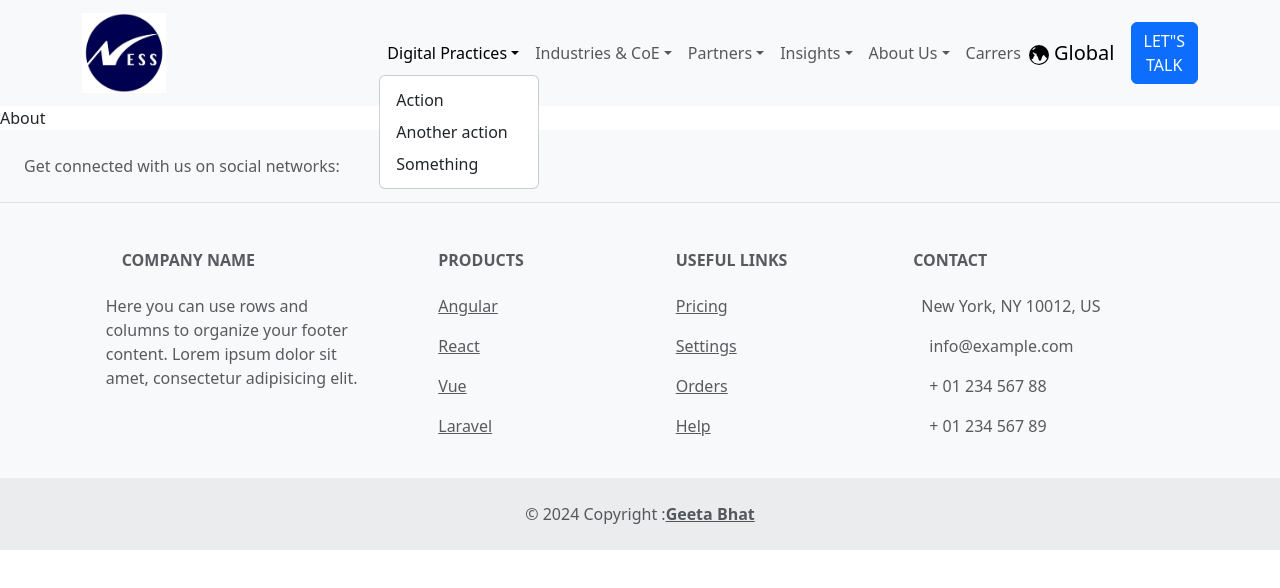
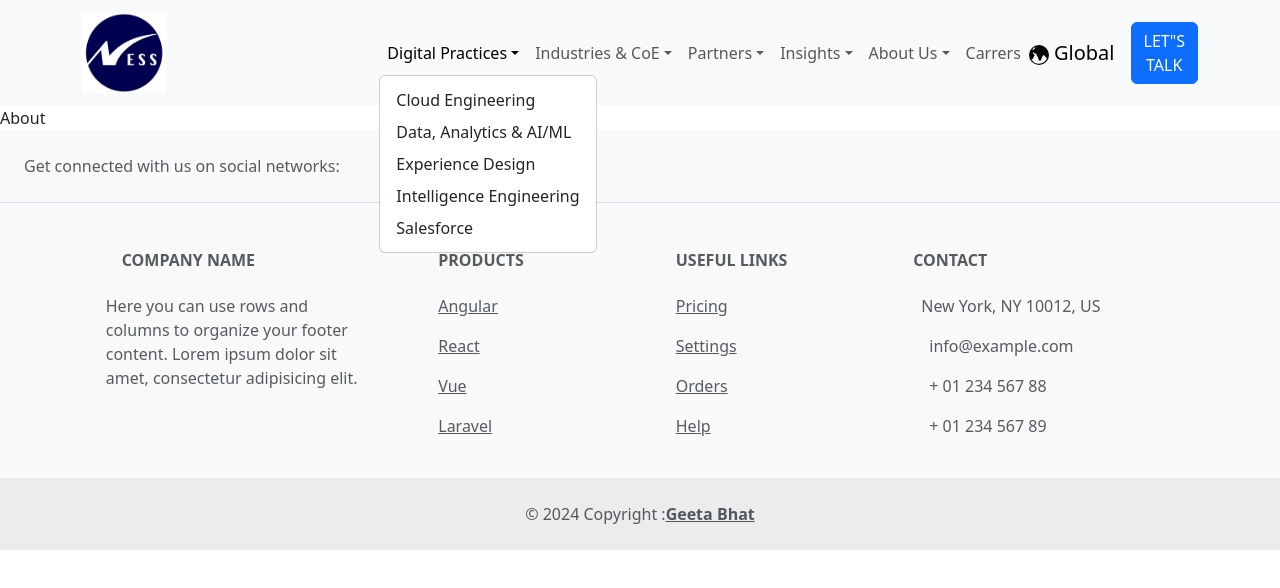
Before and after one commit to raj-potdar/ReactRajProject, a React (Create React App) app: page /about in a window 1280 px wide. Both pictures are taken after a click on the button "Digital Practices". Shown: the top 588 px of the page. Built offline with nearby package versions, Linux system fonts and the light colour scheme.

Commit message:
nav menu name changes

```diff
--- a/src/Components/Navbars.js
+++ b/src/Components/Navbars.js
@@ -21,29 +21,34 @@
         <Navbar.Collapse id="basic-navbar-nav">
           <Nav className="me-auto">
             <NavDropdown title="Digital Practices" id="basic-nav-dropdown">
-              <NavDropdown.Item>Action</NavDropdown.Item>
-              <NavDropdown.Item>Another action</NavDropdown.Item>
-              <NavDropdown.Item>Something</NavDropdown.Item>
+              <NavDropdown.Item>Cloud Engineering</NavDropdown.Item>
+              <NavDropdown.Item>Data, Analytics & AI/ML</NavDropdown.Item>
+              <NavDropdown.Item>Experience Design</NavDropdown.Item>
+              <NavDropdown.Item>Intelligence Engineering</NavDropdown.Item>
+              <NavDropdown.Item>Salesforce</NavDropdown.Item>
             </NavDropdown>
             <NavDropdown title="Industries & CoE" id="basic-nav-dropdown">
-              <NavDropdown.Item>Action</NavDropdown.Item>
-              <NavDropdown.Item>Another action</NavDropdown.Item>
-              <NavDropdown.Item>Something</NavDropdown.Item>
+              <NavDropdown.Item>Financial Services</NavDropdown.Item>
+              <NavDropdown.Item>Manufacturing & Transportation</NavDropdown.Item>
+              <NavDropdown.Item>Media, Entertainment & Education</NavDropdown.Item>
+              <NavDropdown.Item>Technology & ISVs</NavDropdown.Item>
             </NavDropdown>
             <NavDropdown title="Partners" id="basic-nav-dropdown">
-              <NavDropdown.Item>Action</NavDropdown.Item>
-              <NavDropdown.Item>Another action</NavDropdown.Item>
-              <NavDropdown.Item>Something</NavDropdown.Item>
+              <NavDropdown.Item>AWS</NavDropdown.Item>
+              <NavDropdown.Item>Microsoft Azure</NavDropdown.Item>
+              <NavDropdown.Item>Confluent</NavDropdown.Item>
+              <NavDropdown.Item>Salesforce</NavDropdown.Item>
+              <NavDropdown.Item>Snowflake</NavDropdown.Item>
             </NavDropdown>
             <NavDropdown title="Insights" id="basic-nav-dropdown">
-              <NavDropdown.Item>Action</NavDropdown.Item>
-              <NavDropdown.Item>Another action</NavDropdown.Item>
-              <NavDropdown.Item>Something</NavDropdown.Item>
+              <NavDropdown.Item>Case Studies</NavDropdown.Item>
+              <NavDropdown.Item>Thought Leadership</NavDropdown.Item>
             </NavDropdown>
             <NavDropdown title="About Us" id="basic-nav-dropdown">
-              <NavDropdown.Item>Action</NavDropdown.Item>
-              <NavDropdown.Item>Another action</NavDropdown.Item>
-              <NavDropdown.Item>Something</NavDropdown.Item>
+              <NavDropdown.Item>Leadership</NavDropdown.Item>
+              <NavDropdown.Item>Locations</NavDropdown.Item>
+              <NavDropdown.Item>Engineering Culture</NavDropdown.Item>
+              <NavDropdown.Item>News, Press Releases and Events</NavDropdown.Item>
             </NavDropdown>
             <Nav.Link>Carrers</Nav.Link>
           </Nav>
```
